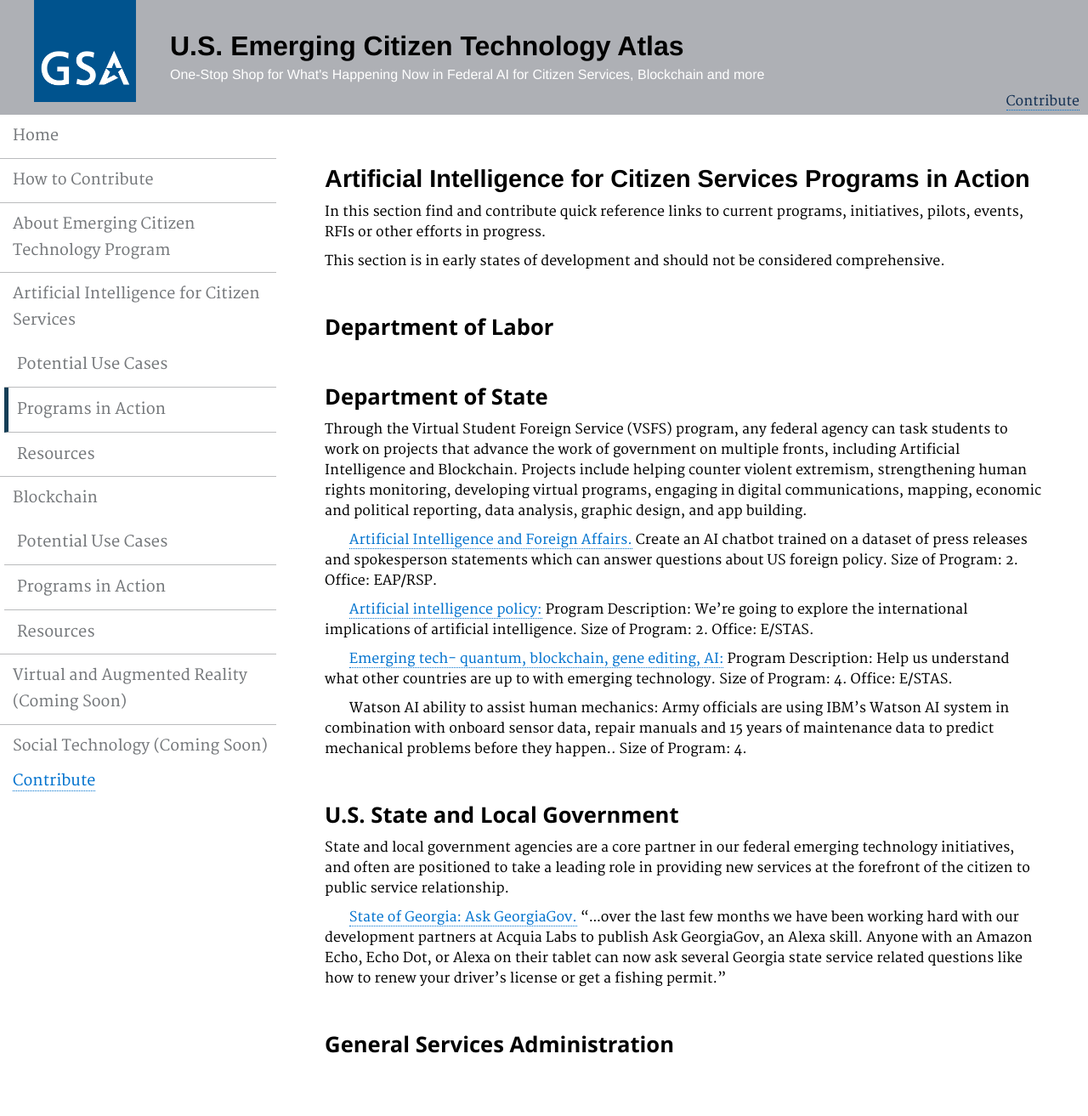
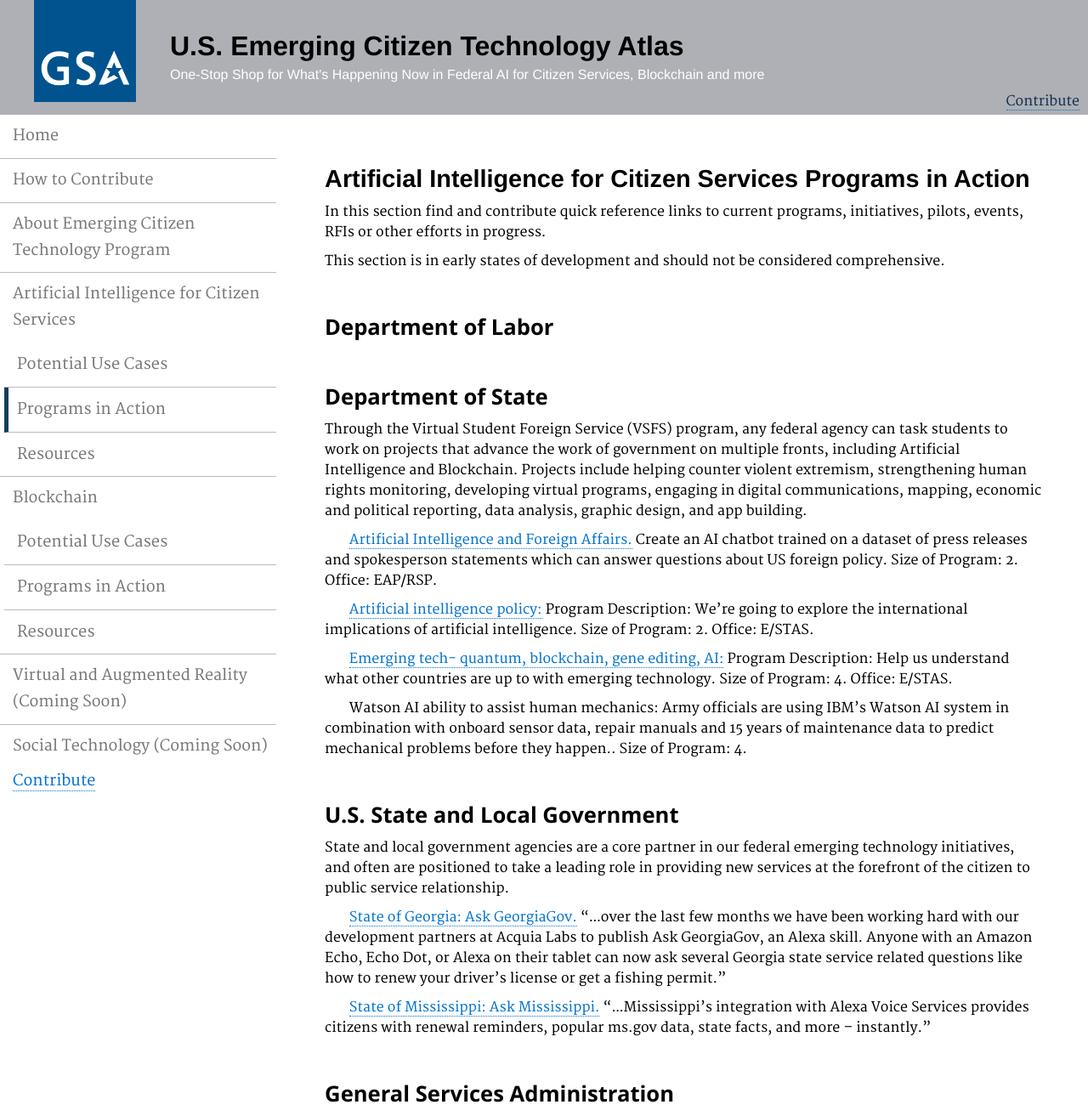
Before and after one commit to GSA/emerging-technology-atlas, a Jekyll site: the page built from pages/artificial-intelligence-programs.md, in a window 1280 px wide. Shown: the whole page at 85% size. Built offline with Jekyll 4.4.1, drawn with Linux system fonts in a browser that asks for light colours; before the commit the page ends 1255 px from its top, so only the background shows below that.

Commit message:
Update artificial-intelligence-programs.md

```diff
--- a/pages/artificial-intelligence-programs.md
+++ b/pages/artificial-intelligence-programs.md
@@ -33,6 +33,7 @@ State and local government agencies are a core partner in our federal emerging t
 
 &nbsp;&nbsp;&nbsp;&nbsp;&nbsp;&nbsp; <a href="https://digitalservices.georgia.gov/blog/2017-10-11/state-georgia-launches-its-first-alexa-skill-ask-georgiagov?utm_content=bufferab562&utm_medium=social&utm_source=linkedin.com&utm_campaign=buffer">State of Georgia: Ask GeorgiaGov.</a> "...over the last few months we have been working hard with our development partners at Acquia Labs to publish Ask GeorgiaGov, an Alexa skill. Anyone with an Amazon Echo, Echo Dot, or Alexa on their tablet can now ask several Georgia state service related questions like how to renew your driver’s license or get a fishing permit."
 
+&nbsp;&nbsp;&nbsp;&nbsp;&nbsp;&nbsp; <a href="https://www.ms.gov/msi/myms/Home/AskAlexa">State of Mississippi: Ask Mississippi.</a> "...Mississippi’s integration with Alexa Voice Services provides citizens with renewal reminders, popular ms.gov data, state facts, and more – instantly."
 
 
 
```
